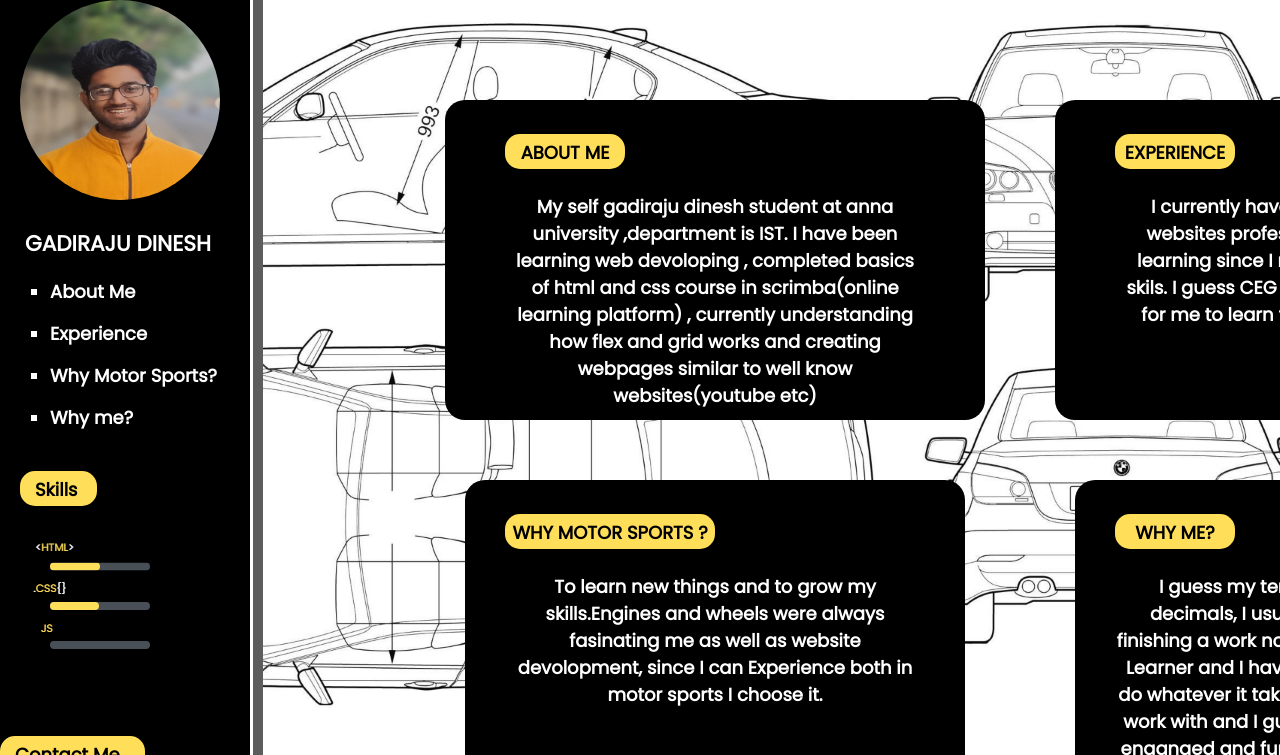
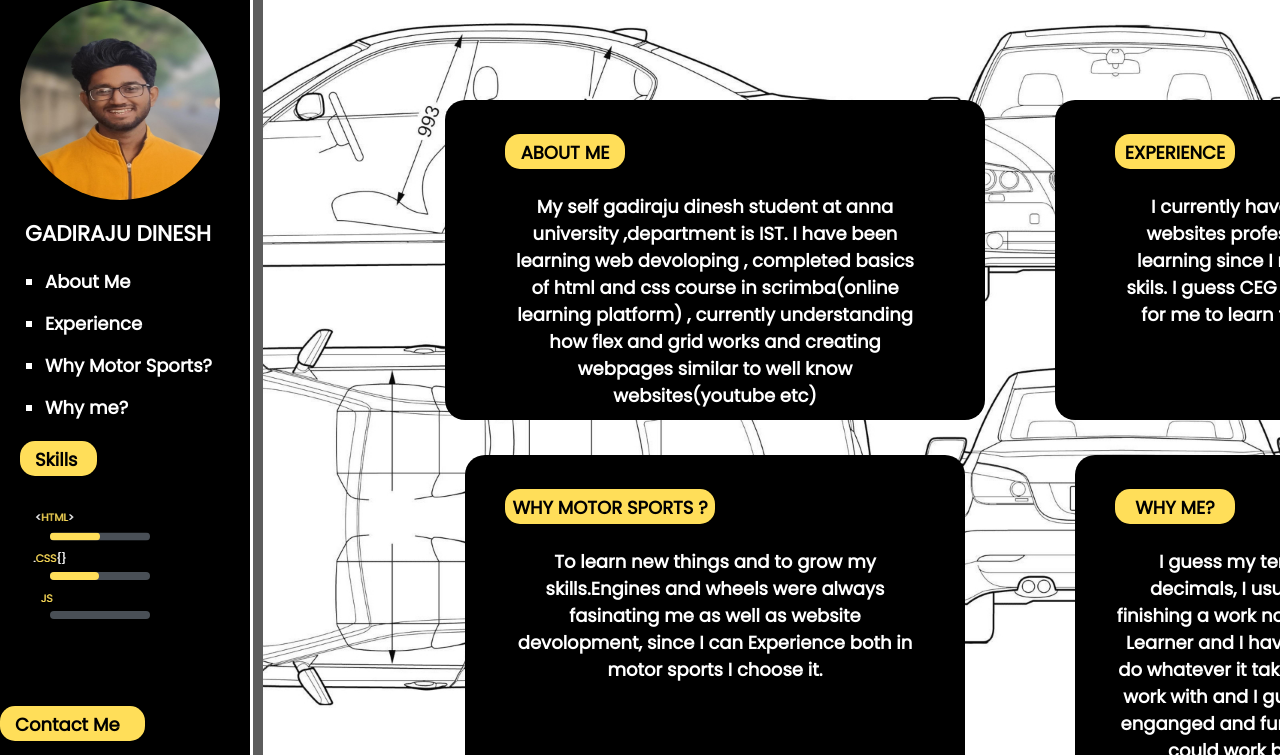
Before and after one commit to Dineshraju3435/resume, a plain HTML site: page index.html in a window 1280 px wide. Shown: the top 755 px of the page. Drawn offline with nearby package versions, Linux system fonts and the light colour scheme.

Commit message:
Update styles.css

```diff
--- a/styles.css
+++ b/styles.css
@@ -11,7 +11,7 @@ body{
 
 }
 #gadi{
-    margin:20px 0px 5px 25px;
+    margin:10px 0px 5px 25px;
     font-family: 'Poppins', sans-serif;
     font-size: larger;
 }
@@ -25,7 +25,7 @@ body{
 li{
     text-align: left;
     list-style-type:square;
-    margin: 0px 0px 15px 10px;
+    margin: 0px 0px 15px 5px;
 }
 .strip{
     position :fixed;
@@ -85,7 +85,7 @@ li{
 
 
 .detailss{
-    margin:0px 25px 25px 45px;
+    margin:0px 25px 15px 45px;
     background: black;
     border-radius:20px;
     width:420px;
@@ -96,7 +96,7 @@ li{
 
 }
 .detailsss{
-    margin:35px 25px 25px 45px;
+    margin:20px 25px 15px 45px;
     background: black;
     border-radius:20px;
     width:420px;
@@ -118,7 +118,7 @@ h5{
     text-align:left;
 }
 .skills{
-    margin:40px 0px 5px 20px;
+    margin:20px 0px 5px 20px;
     padding-left: 15px;
     width:57px;
     height:25px;
```
